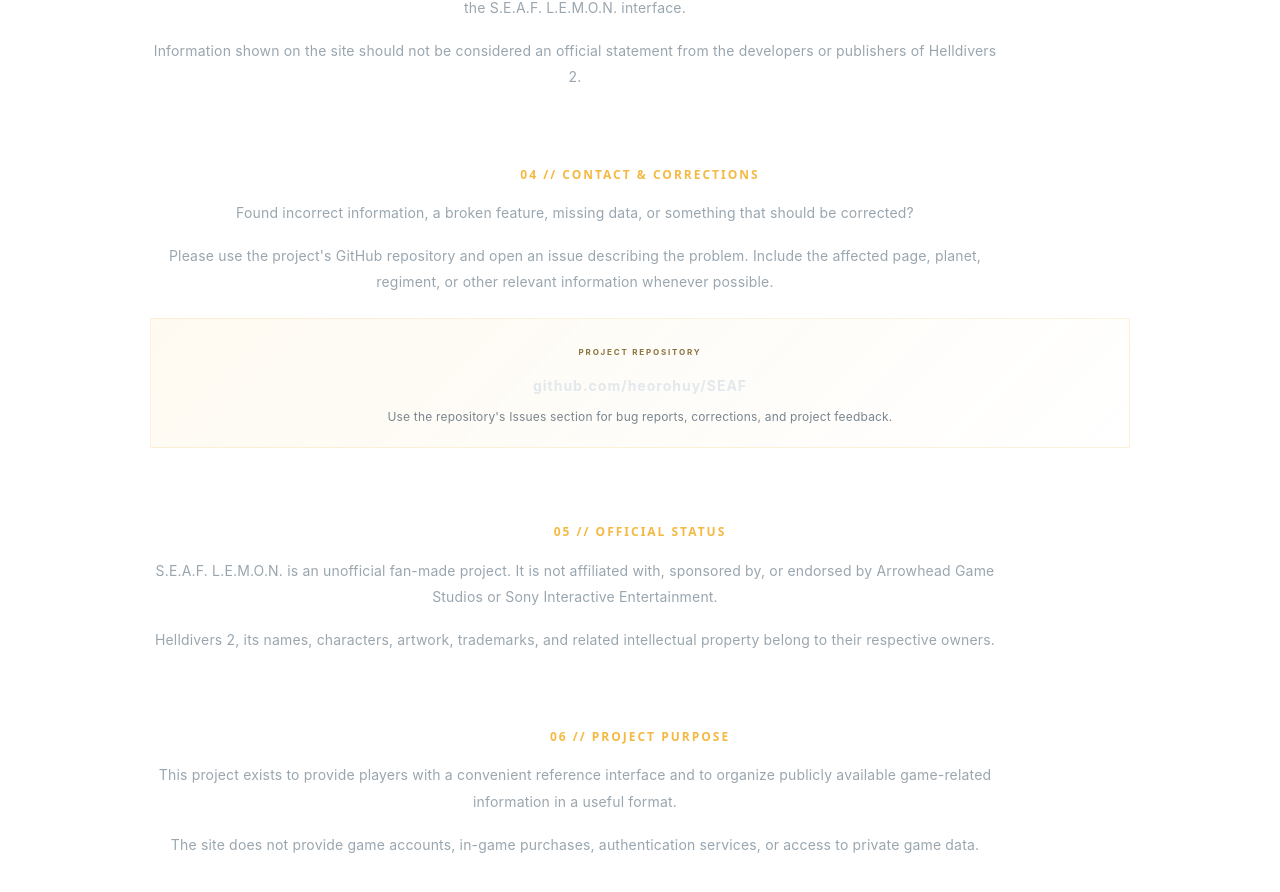
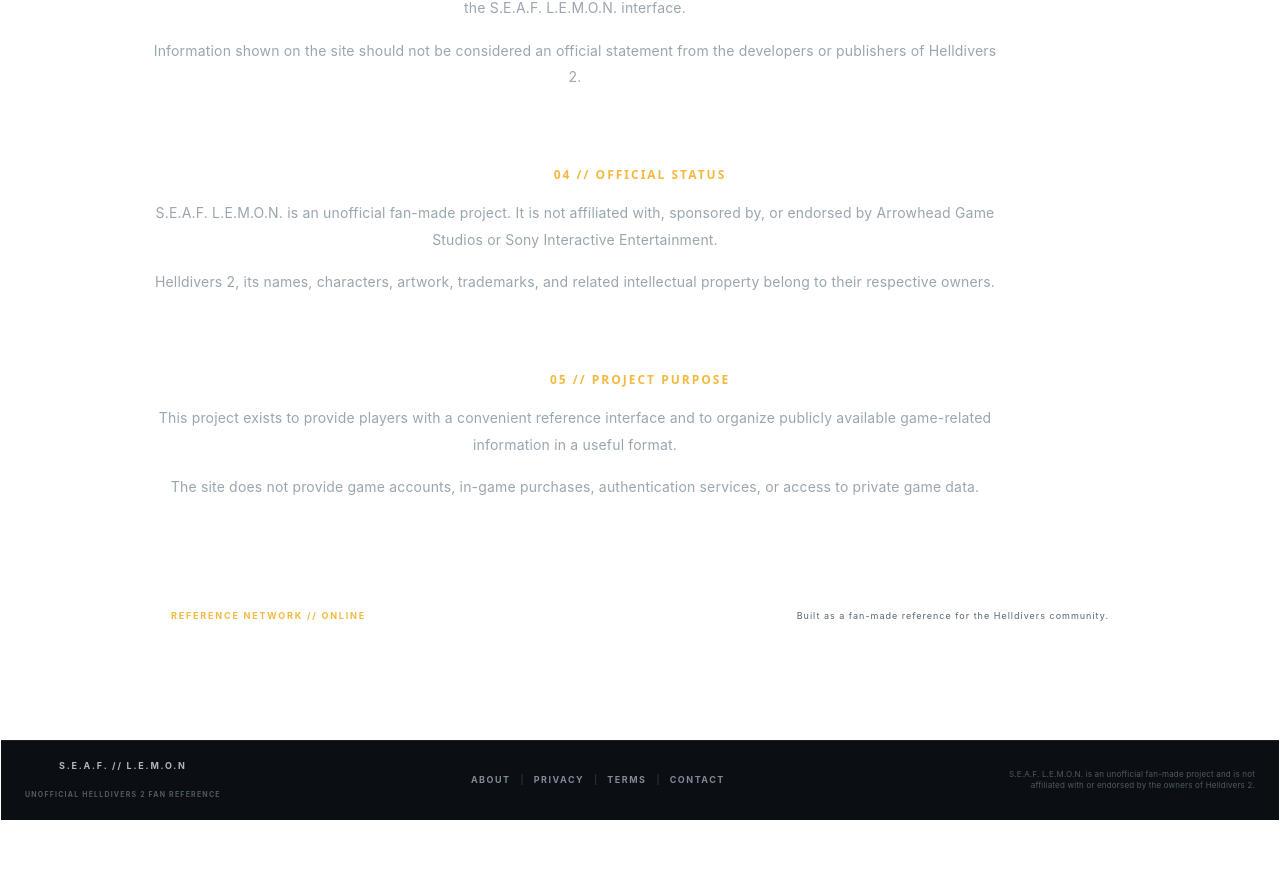
Before and after one commit to heorohuy/SEAF, a React (Vite) app: page /about in a window 1280 px wide. Shown: the part 1113-2005 px from the top of the page. After the commit the page ends 1933 px from the top, so only its background shows below. Built offline with nearby package versions, Linux system fonts and the light colour scheme; no server answers.

Commit message:
Update AboutPage.jsx
removing git repo

```diff
--- a/src/pages/AboutPage.jsx
+++ b/src/pages/AboutPage.jsx
@@ -118,37 +118,8 @@ export default function AboutPage() {
           </p>
         </section>
 
-        <section
-          id="contact"
-          className="legal-section"
-        >
-          <h2>04 // CONTACT &amp; CORRECTIONS</h2>
-
-
-          <p>
-            Found incorrect information, a broken feature, missing
-            data, or something that should be corrected?
-          </p>
-
-          <p>
-            Please use the project's GitHub repository and open an
-            issue describing the problem. Include the affected page,
-            planet, regiment, or other relevant information whenever
-            possible.
-          </p>
-
-          <div className="legal-contact-box">
-            <span>PROJECT REPOSITORY</span>
-            <strong>github.com/heorohuy/SEAF</strong>
-            <small>
-              Use the repository's Issues section for bug reports,
-              corrections, and project feedback.
-            </small>
-          </div>
-        </section>
-
         <section className="legal-section">
-          <h2>05 // OFFICIAL STATUS</h2>
+          <h2>04 // OFFICIAL STATUS</h2>
 
           <p>
             S.E.A.F. L.E.M.O.N. is an unofficial fan-made project. It
@@ -164,7 +135,7 @@ export default function AboutPage() {
         </section>
 
         <section className="legal-section">
-          <h2>06 // PROJECT PURPOSE</h2>
+          <h2>05 // PROJECT PURPOSE</h2>
 
           <p>
             This project exists to provide players with a convenient
```
